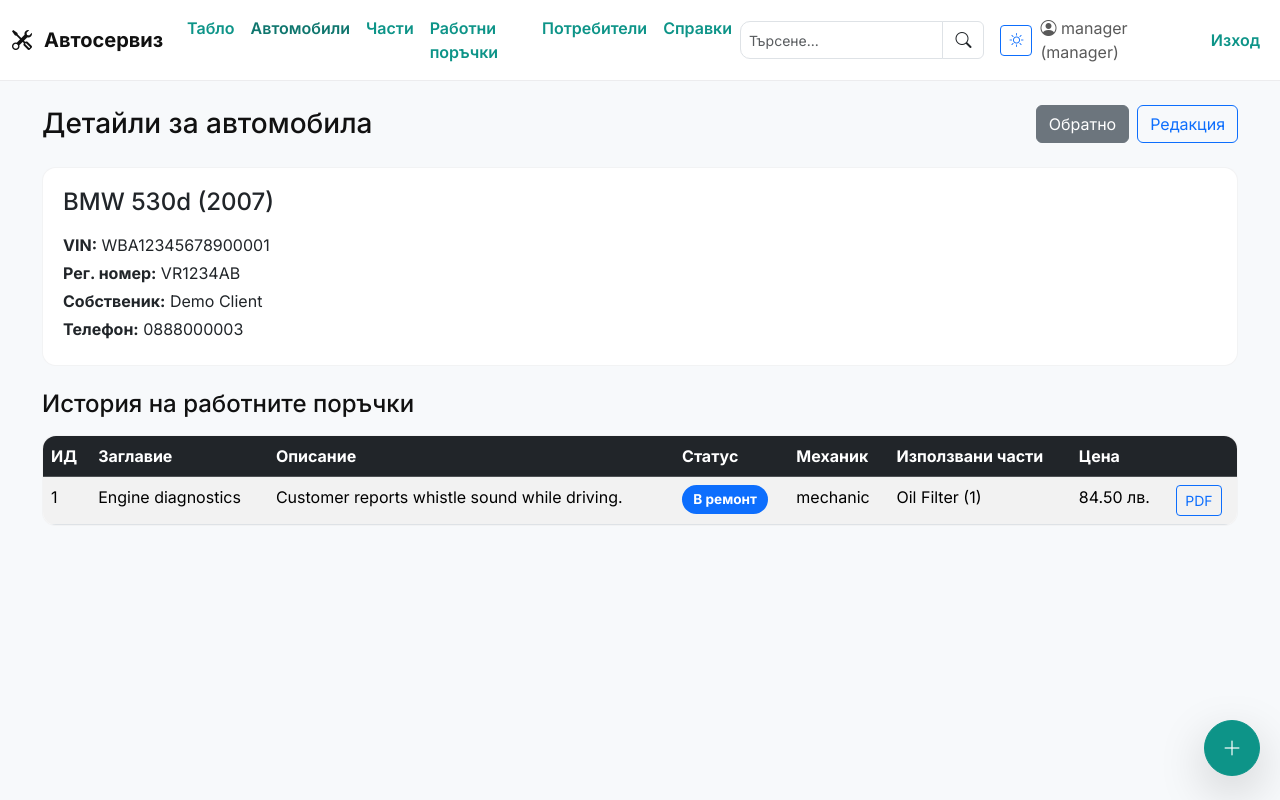
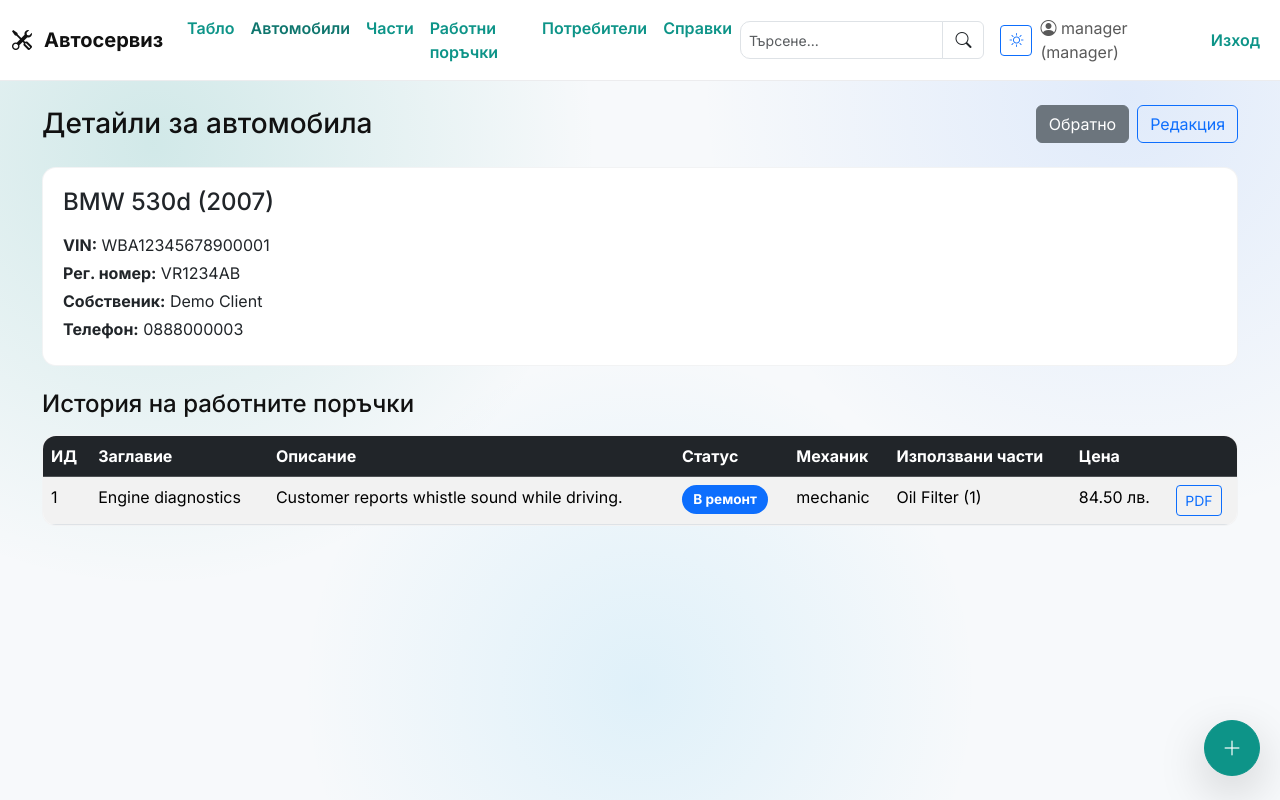
Before and after one commit to verstrix/Car-Service, a Flask app: page /cars/1 in a window 1280 px wide. Run offline with Flask 3, Linux system fonts and the light colour scheme; a user stored in the database is signed in; data comes from the database, SQL or seed files in the repository.

Commit message:
Add subtle global background gradients for richer site design

```diff
--- a/app/static/css/styles.css
+++ b/app/static/css/styles.css
@@ -16,7 +16,7 @@
   --surface:#071824;
 }
 html,body{height:100%}
-body{background:var(--bg);font-family:Inter,system-ui,-apple-system,"Segoe UI",Roboto,Arial;color:#111;margin:0}
+body{background-color:var(--bg);background-image:radial-gradient(circle at 12% 18%,rgba(13,148,136,.16),transparent 34%),radial-gradient(circle at 88% 12%,rgba(59,130,246,.12),transparent 32%),radial-gradient(circle at 50% 86%,rgba(14,165,233,.10),transparent 36%);background-attachment:fixed;font-family:Inter,system-ui,-apple-system,"Segoe UI",Roboto,Arial;color:#111;margin:0}
 .container{max-width:1220px}
 .navbar{background:#fff!important;border-bottom:1px solid rgba(15,23,42,.08);backdrop-filter:blur(10px)}
 .navbar-brand{display:flex;align-items:center;gap:.5rem;color:#111!important;font-weight:700}
@@ -46,7 +46,7 @@ body{background:var(--bg);font-family:Inter,system-ui,-apple-system,"Segoe UI",R
 .part-meta{display:flex;flex-wrap:wrap;gap:1rem;margin-top:.75rem;font-size:.9rem}.meta-item.price{color:var(--accent);font-weight:600;font-size:1rem}.part-actions{display:flex;gap:.5rem;align-items:center}
 .accordion-button:not(.collapsed){background:rgba(13,148,136,.08);color:#0f172a;font-weight:600}
 *{transition:color .12s ease,background-color .12s ease,border-color .12s ease}
-body.dark,html.dark{background:var(--bg);color:#e6eef0}
+body.dark,html.dark{background-color:var(--bg);background-image:radial-gradient(circle at 14% 18%,rgba(45,212,191,.16),transparent 34%),radial-gradient(circle at 86% 10%,rgba(56,189,248,.14),transparent 30%),radial-gradient(circle at 52% 88%,rgba(20,184,166,.12),transparent 34%);color:#e6eef0}
 body.dark .card,html.dark .card{background:var(--card-bg);border-color:rgba(255,255,255,.04);box-shadow:0 6px 20px rgba(2,6,23,.6)}
 body.dark .navbar,html.dark .navbar{background:var(--surface)!important;border-bottom-color:rgba(255,255,255,.03)}
 body.dark .nav-link,html.dark .nav-link{color:var(--muted)!important}
```
